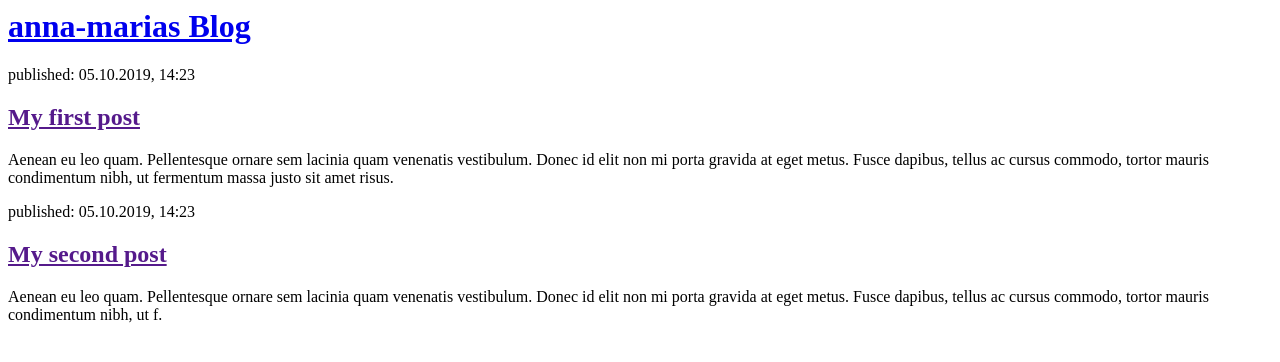
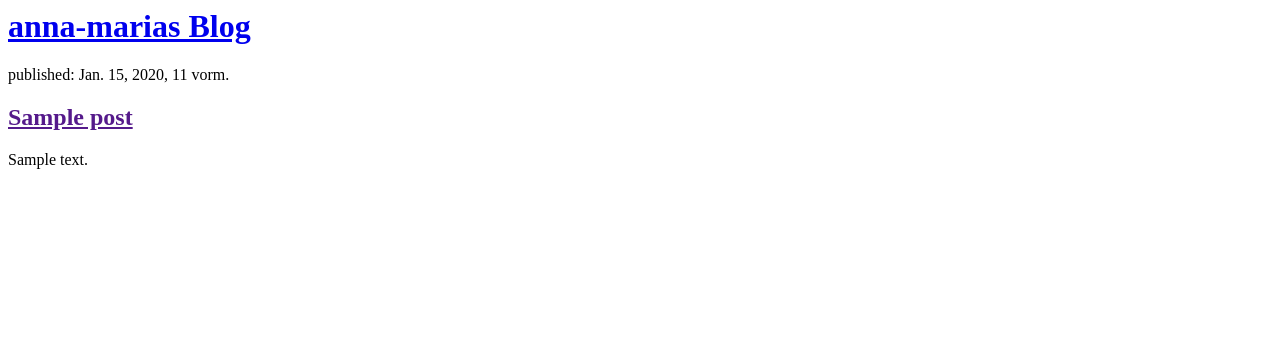
Before and after one commit to anna-maria8/my-first-blog, a Django app: template blog/templates/blog/post_list.html in a window 1280 px wide. Shown: the top 362 px of the page. Run offline with Django 3.2, Linux system fonts and the light colour scheme; the template is opened without the code that fills it: values that come from a table or form of the project are taken from there, others are empty; tables that the repository leaves empty hold one stand-in row (values such as "Sample post").

Commit message:
Modified templates to display posts from database.

```diff
--- a/blog/templates/blog/post_list.html
+++ b/blog/templates/blog/post_list.html
@@ -5,18 +5,15 @@
         <body>
                 <div>
                         <h1><a href="/">anna-marias Blog</a></h1>
+
                 </div>
 
+                {% for post in posts %}
                 <div>
-                        <p>published: 05.10.2019, 14:23</p>
-                        <h2><a href="">My first post</a></h2>
-                        <p>Aenean eu leo quam. Pellentesque ornare sem lacinia quam venenatis vestibulum. Donec id elit non mi porta gravida at eget metus. Fusce dapibus, tellus ac cursus commodo, tortor mauris condimentum nibh, ut fermentum massa justo sit amet risus.</p>
+                                <p>published: {{ post.published_date }}</p>
+                                <h2><a href="">{{ post.title }}</a></h2>
+                                <p>{{ post.text|linebreaksbr }}</p>
                 </div>
-
-                </div>
-                        <p>published: 05.10.2019, 14:23</p>
-                        <h2><a href="">My second post</a></h2>
-                        <p>Aenean eu leo quam. Pellentesque ornare sem lacinia quam venenatis vestibulum. Donec id elit non mi porta gravida at eget metus. Fusce dapibus, tellus ac cursus commodo, tortor mauris condimentum nibh, ut f.</p>
-                </div>
+                {% endfor %}
         </body>
 </html>
```
Also changed, not shown: blog/views.py (+8 -0 lines), manage.py (line endings or trailing spaces).
